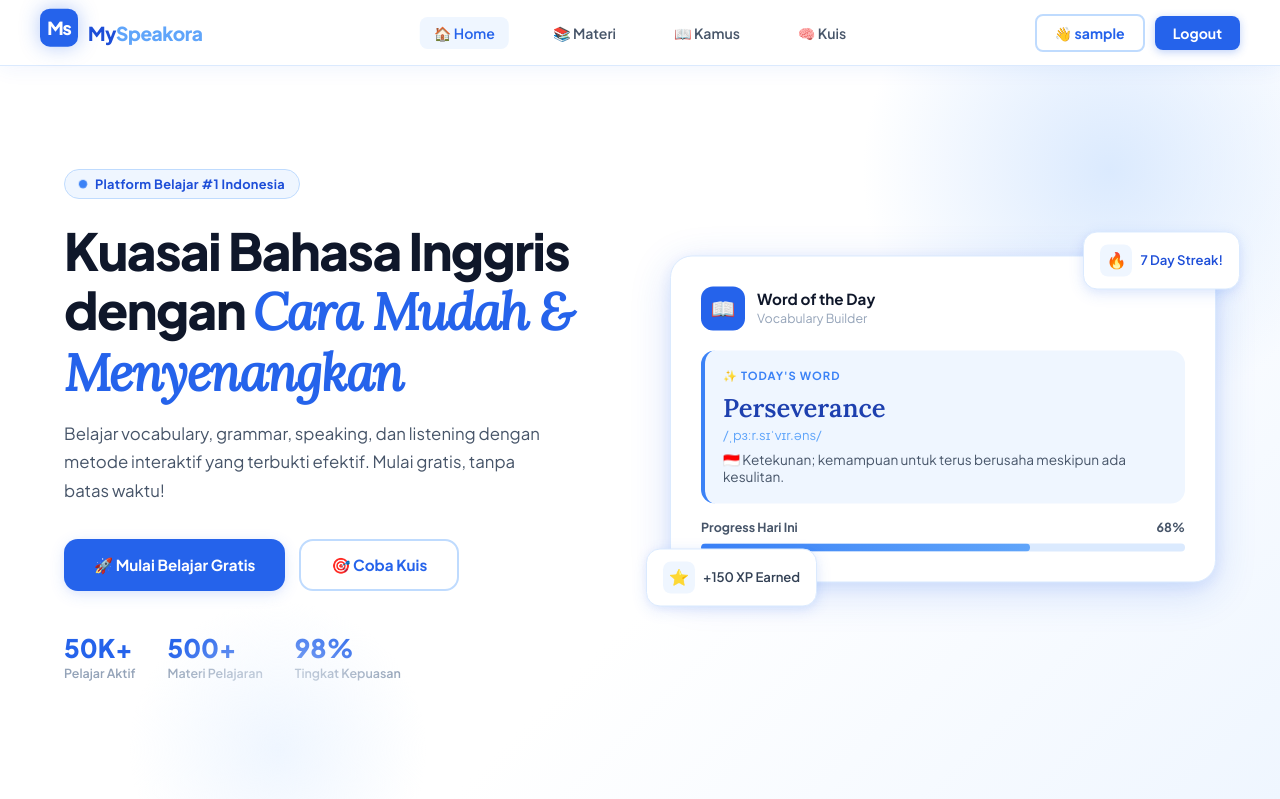
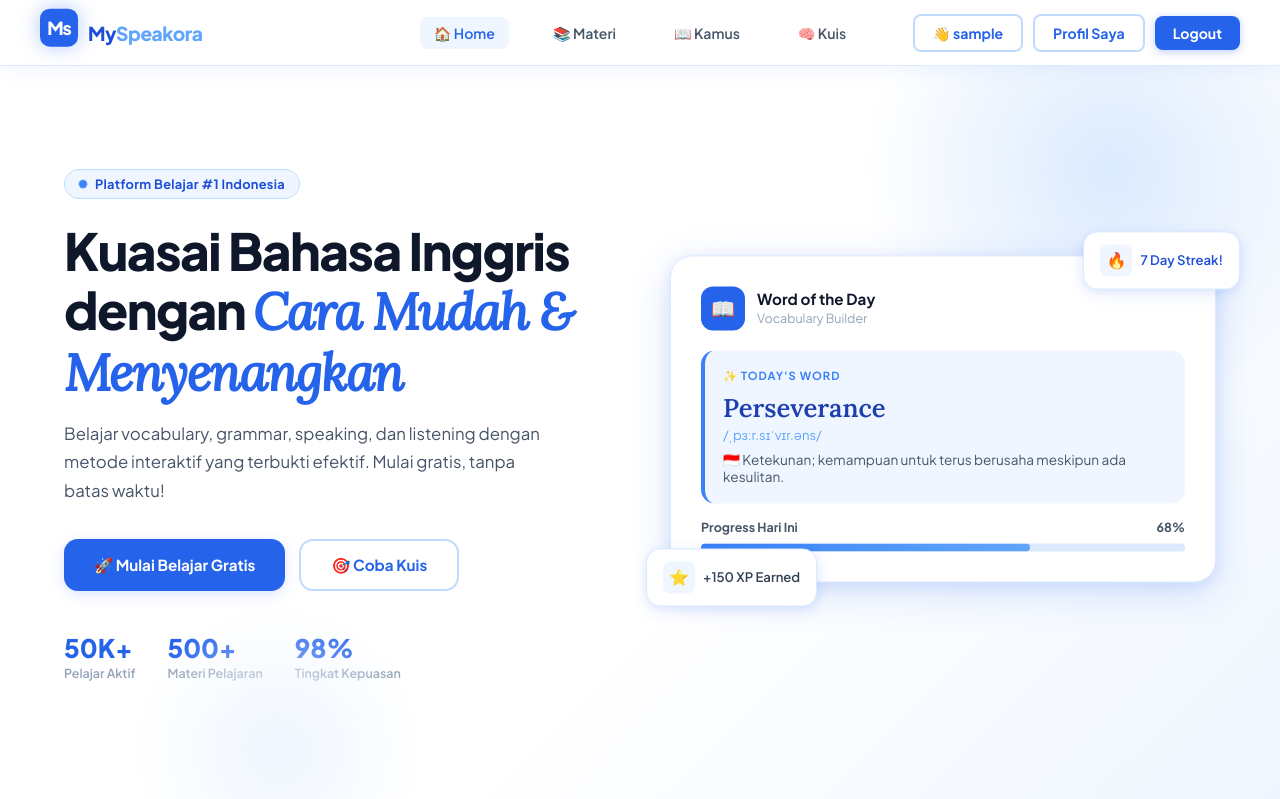
Before and after one commit to artzneynart-boop/web--belajar--bahasa--inggris, a PHP site: page /index.php in a window 1280 px wide. Shown: the top 799 px of the page. Run offline with PHP 8.4, Linux system fonts and the light colour scheme; the visitor is signed in with stand-in values (Sample User, id 1).

Commit message:
ubah home dan login, tambah halaman edit profil

```diff
--- a/index.php
+++ b/index.php
@@ -2,6 +2,7 @@
 session_start();
 $isLoggedIn = isset($_SESSION['loggedin']) && $_SESSION['loggedin'] === true;
 $username   = $isLoggedIn ? htmlspecialchars($_SESSION['username']) : '';
+
 ?>
 <!DOCTYPE html>
 <html lang="id">
@@ -22,24 +23,54 @@ $username   = $isLoggedIn ? htmlspecialchars($_SESSION['username']) : '';
   </a>
  <ul class="nav-links">
   <li><a href="index.php" class="active">🏠 Home</a></li>
+
+  <?php if($isLoggedIn): ?>
     <li><a href="materi.php">📚 Materi</a></li>
     <li><a href="kamus.php">📖 Kamus</a></li>
     <li><a href="kuis.php">🧠 Kuis</a></li>
+  <?php endif; ?>
 </ul>
   <div class="nav-auth">
 
+<div class="nav-auth">
+
 <?php if ($isLoggedIn): ?>
-      <span class="btn-login" style="cursor:default">👋 <?= $username ?></span>
-      <a class="btn-register" href="logout.php">Logout</a>
+  <span class="btn-login" style="cursor:default">
+    👋 <?= $username ?>
+  </span>
+
+  <a class="btn-login" href="edit_profil.php">
+    Profil Saya
+  </a>
+
+  <a class="btn-register" href="logout.php">
+    Logout
+  </a>
+
 <?php else: ?>
-      <a class="btn-login"    onclick="openModal('login')">Login</a>
-      <a class="btn-register" onclick="openModal('register')">Register</a>
+
+  <a class="btn-login" onclick="openModal('login')">
+    Login
+  </a>
+
+  <a class="btn-register" onclick="openModal('register')">
+    Register
+  </a>
+
 <?php endif; ?>
+
 </div>
+
 <div class="hamburger" onclick="toggleMenu()">
-    <span></span><span></span><span></span>
+  <span></span>
+  <span></span>
+  <span></span>
 </div>
+
 </nav>
+
+
+
 <!-- ═══════ HERO ═══════ -->
 <section class="hero" id="home">
   <div class="hero-content">
```
Also changed, not shown: edit_profil.php (+5 -5 lines), asset/foto_profil/user_2_1781185290.jpg (added), asset/foto_profil/user_4_1781187301.jpg (added). Lines whose indentation alone changed are shown as unchanged.
